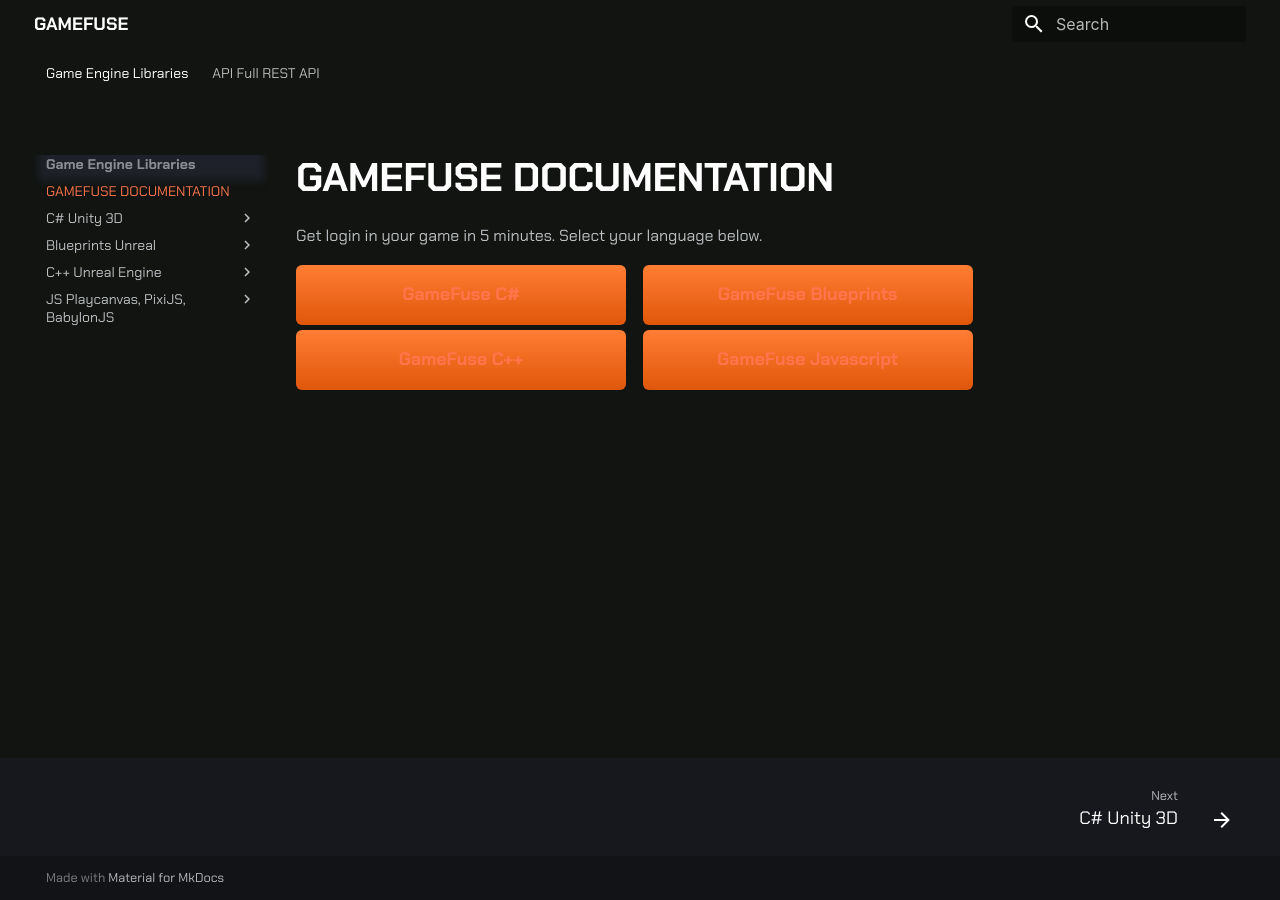
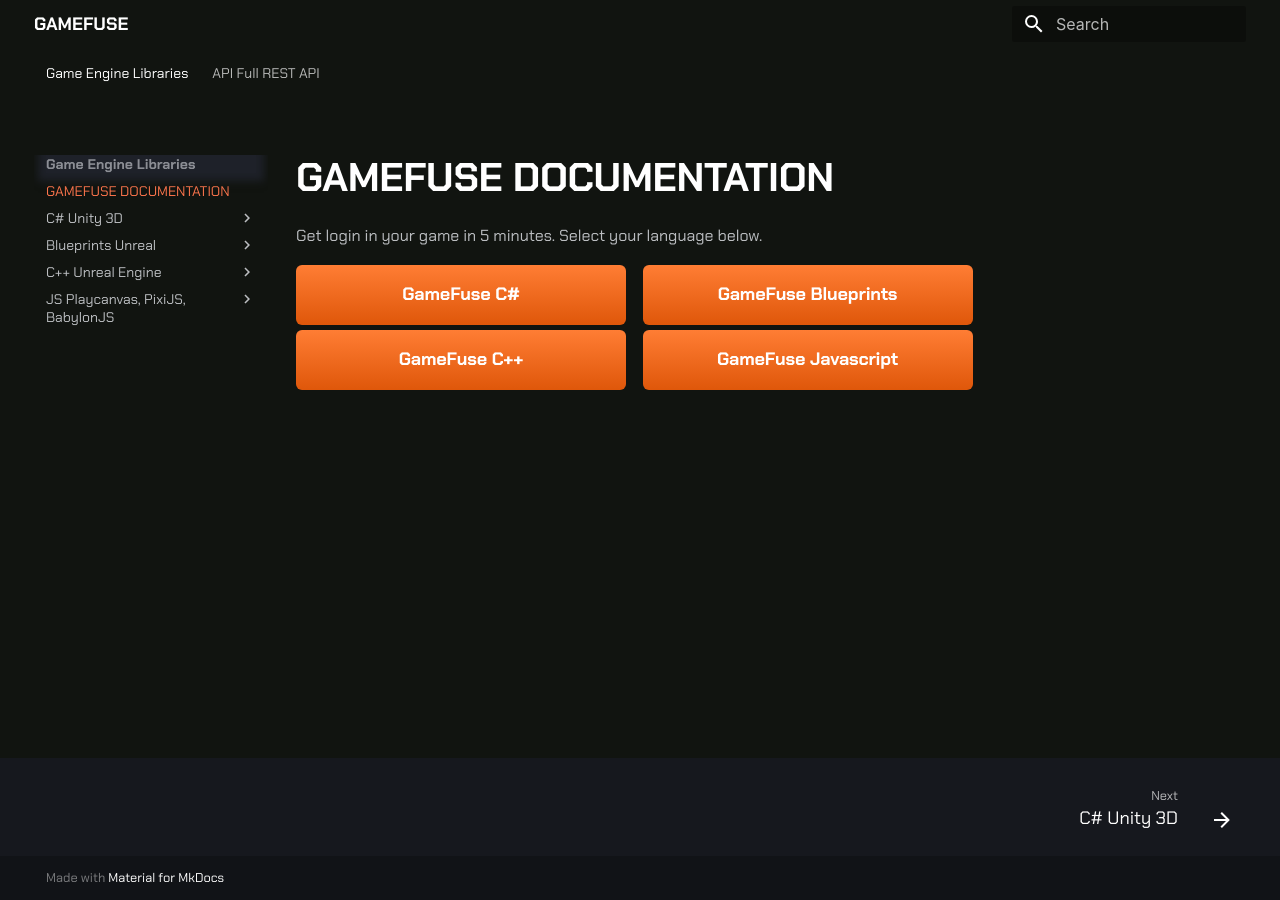
Before and after one commit to game-fuse/gamefusedocs, an MkDocs documentation site: the page built from docs/index.md, in a window 1280 px wide. Built offline with MkDocs 1.6.1 and Material for MkDocs 9.7.7, drawn with Linux system fonts in a browser that asks for light colours; some web fonts are replaced.

Commit message:
more css

```diff
--- a/docs/custom.css
+++ b/docs/custom.css
@@ -73,6 +73,10 @@
     color: white;
   }
 
+  .md-typeset a {
+      color:white !important;
+  }
+
 
   .card-container {
     display: flex;
```
